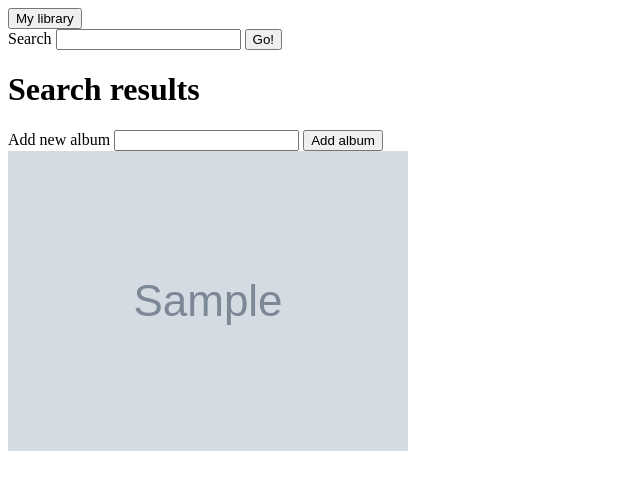
After one commit to amytrick/Ember-with-Angular, a Flask app: template templates/search-results.html in a window 1280 px wide. The commit adds this page. Shown: the top 490 px of the page, without its empty margins (0-640 px from the left). Run offline with Flask 2, Linux system fonts and the light colour scheme; the template is opened without the code that fills it: values that come from a table or form of the project are taken from there, others are empty; tables that the repository leaves empty hold one stand-in row (values such as "Sample post"); grey boxes marked "Sample" are stand-in pictures.

Commit message:
keyword search functionality

```diff
--- a/server.py
+++ b/server.py
@@ -145,7 +145,7 @@ def display_photo(photo_id):
     """Display selected photo enlarged"""
 
     photo = crud.get_photo_by_id(photo_id)
-    albums = crud.display_all_albums()
+    albums = crud.get_albums_by_user_id(session.get('user_id'))
     tags = crud.display_tags_by_photo_id(photo_id)
     set_of_tags = set(tags)
 
@@ -230,6 +230,22 @@ def assign_tag(photo_id):
     return display_photo(photo_id)
 
 
+@app.route("/search", methods=["POST"])
+def search():
+    """Returns photos that match keyword search"""
+
+    tagword = (request.form.get("search")).capitalize()
+    user_id = session.get('user_id')
+    albums = crud.get_albums_by_user_id(user_id)
+    tag = crud.get_tag_by_tagword(tagword)
+    if tag:
+        photos = crud.get_photos_by_tag(tag, user_id)
+    else:
+        photos = []
+    return render_template("search-results.html", photos=photos, albums=albums)
+
+
+
 if __name__ == "__main__":
     connect_to_db(app, echo=False)
     app.run(host="0.0.0.0", debug=True)
--- a/templates/base.html
+++ b/templates/base.html
@@ -22,6 +22,14 @@
     <form action="/return_to_library">
       <button name="home">My library</button>
     </form>
+
+    <div>
+      <form action="/search" method="POST">
+        Search <input type="text" name="search">
+        <button>Go!</button>
+
+      </form>
+    </div>
     {% block body %}{% endblock %}
 
     {% block after_body %}{% endblock %}
--- /dev/null
+++ b/templates/search-results.html
@@ -0,0 +1,28 @@
+{% extends 'base.html' %}
+
+{% block title %}
+Search results
+{% endblock %}
+
+
+{% block body %}
+<h1>Search results</h1>
+
+<form action="/add_album">
+  <div>
+    <label>Add new album</label>
+    <input type="text" name="new_album_name">
+      <button id='add-album-button'>Add album</button>
+  </div>
+</form>
+
+
+{% for photo in photos %}
+  <div class="library">
+    <a href="/photodetails/{{photo.photo_id}}">
+      <img class="library-img" id="library-id" src= {{ photo.path }}>
+    </a>
+  </div>
+{% endfor %}
+
+{% endblock %}
```
Also changed, not shown: crud.py (+13 -0 lines), model.py (+4 -13 lines), testing.py (+7 -0 lines).
